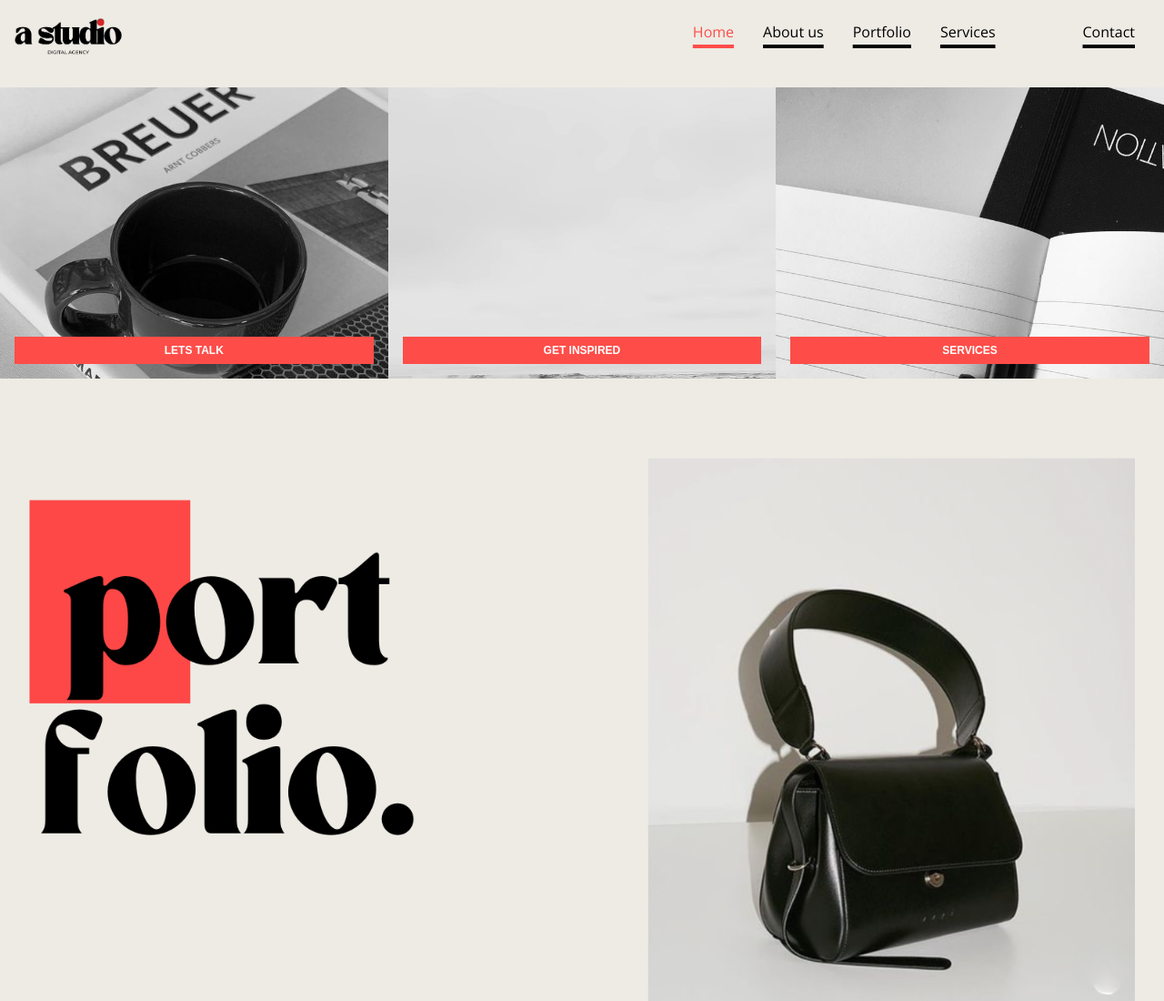
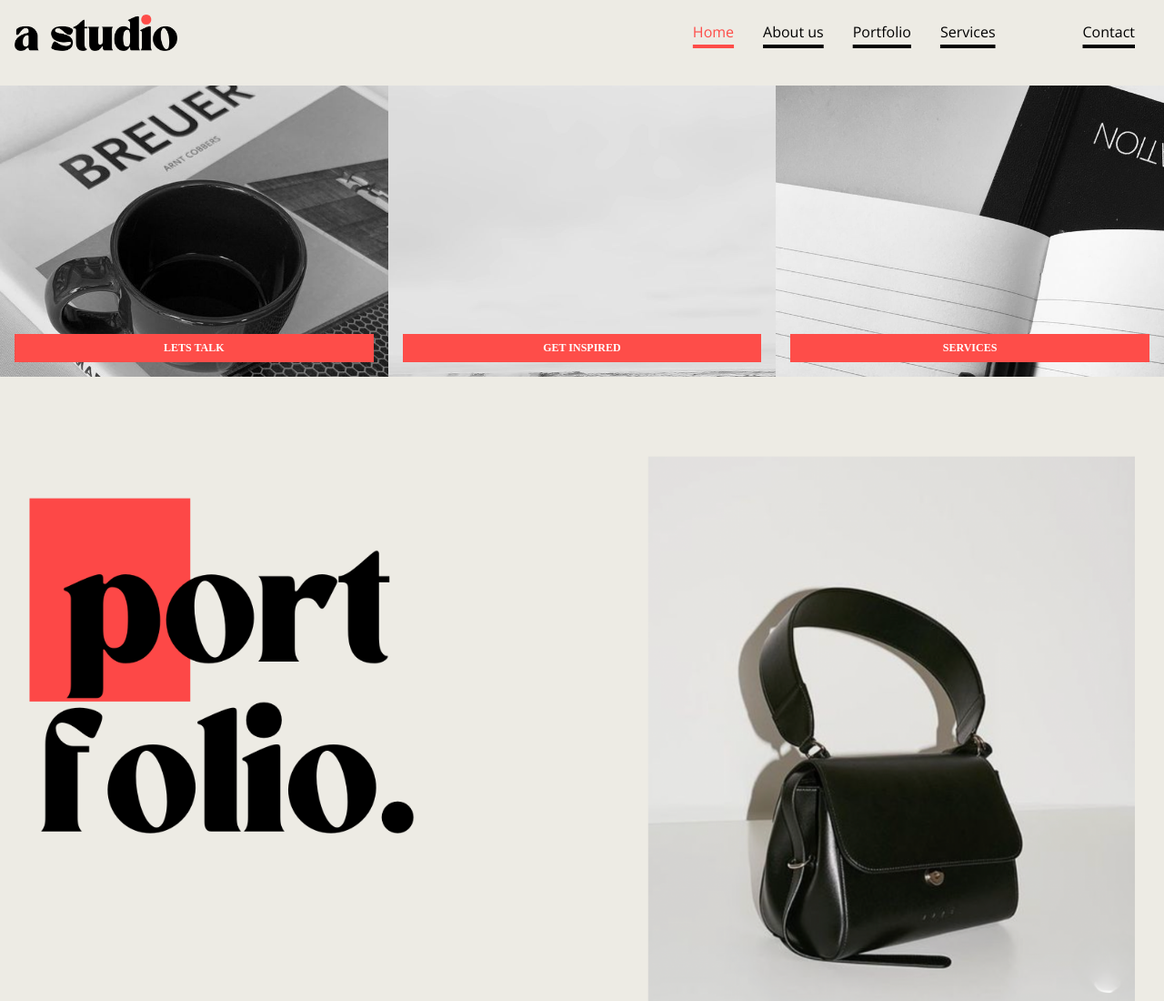
Before and after one commit to anitasteffensen/branding_project, a plain HTML site: page index.html in a window 1280 px wide. Shown: the top 1100 px of the page at 91% size. Drawn offline with Linux system fonts and the light colour scheme.

Commit message:
fixing <button> to a tag and header logo

```diff
--- a/index.css
+++ b/index.css
@@ -37,7 +37,7 @@
         background-image: url("pen.jpg");
     }
 
-    button{
+    .button{
         background-color: #FE4D49;
         box-shadow: none;
         border:none;
@@ -48,6 +48,8 @@
         font-size: 0.75rem;
         font-weight: bold;
         text-transform: uppercase;
+        text-align: center;
+        text-decoration: none;
 
     }
 
--- a/index.html
+++ b/index.html
@@ -13,7 +13,7 @@
 <header>
 
     <div class="header_content">
-        <img class="header_logo" alt="a studios logo" src="a1.png">
+        <img class="header_logo" alt="a studios logo" src="Astudio1.png">
 
    <!--Navigation for desktop-->
    <div class="nav_bar" id="myTopnav">
@@ -54,12 +54,12 @@
     <section id="nav_buttons">
             <div class="nav_grid">
                 <div class="grid_image grid_button_coffee">
-                    <button type="button" a href="contact.html">Lets talk</button>
+                    <a class="button" href="contact.html">Lets talk</a>
                 </div>
                 <div class="grid_image grid_button_water">
-                    <button a href="x">Get inspired</button></div>
+                    <a class="button" href="cases.html">Get inspired</a></div>
                <div class="grid_image grid_button_pen">
-                <button a href="services.html">Services</button>
+                <a class="button"  href="services.html">Services</a>
             </div>
             </div>
         </section>
--- a/services.css
+++ b/services.css
@@ -11,25 +11,23 @@ h2{
 }
 
 
-
-button{
+.button{
     background-color: #FE4D49;
     box-shadow: none;
     border:none;
     color: white;
-    width:auto;
-    padding-top: 0.5rem;
-    padding-bottom: 0.5rem;
+    padding:0.5rem;
     font-size: 0.75rem;
     font-weight: bold;
+    text-transform: uppercase;
+    text-align: center;
+    text-decoration: none;
+    justify-content: center;
+    cursor: pointer;
     display: flex;
-    margin: 0 auto;
-    margin-bottom: 4rem;
-    text-transform: uppercase;
-
-
 
 }
+
 
 #services{
     padding-left:2rem;
--- a/styles.css
+++ b/styles.css
@@ -51,6 +51,7 @@ p{
 
 header{
     margin-top:0.5rem;
+    margin-bottom: 1rem;
 
     .header_content{
       display: flex;
@@ -59,7 +60,7 @@ header{
     }
 
     .header_logo{
-      max-height: 3.5rem;
+      max-height: 3rem;
       padding-top: 0.5rem;
       padding-left:1rem;
     }
@@ -164,7 +165,7 @@ footer{
     }
 
     .hamburger1 {
-        margin-top: -3rem;
+        margin-top: -2rem;
         margin-right:2rem;
         margin-bottom:1rem;
         display: -ms-grid;
```
Also changed, not shown: about.html (+1 -1 lines), cases.html (+1 -1 lines), contact.html (+1 -1 lines), services.html (+5 -5 lines), Astudio1.png (added), Astudio2.png (added), a1.png (deleted), a2.png (deleted).
